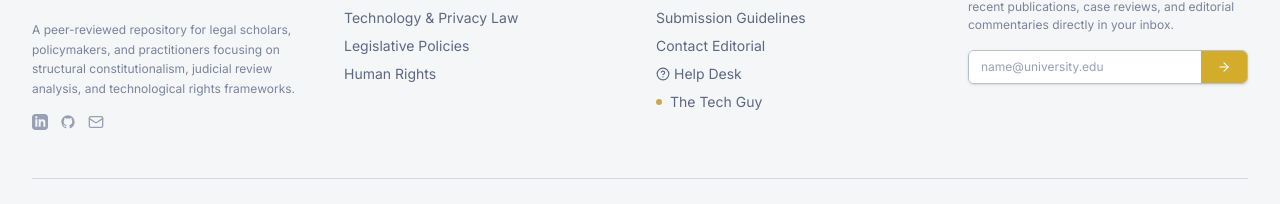
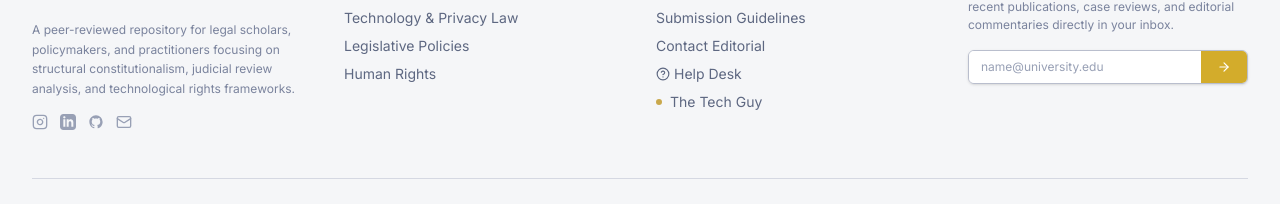
Before and after one commit to Utkarsh-Mani-Tripathi-GIT/legal-observatory, a Next.js app: page / in a window 1280 px wide. Shown: the part 1286-1490 px from the top of the page. Built offline with nearby package versions, Linux system fonts and the light colour scheme; no server answers; the database is empty; a web font is replaced by a local one.

Commit message:
Add Instagram logo and link to footer

```diff
--- a/src/components/Footer.tsx
+++ b/src/components/Footer.tsx
@@ -2,7 +2,7 @@
 
 import React, { useState } from 'react';
 import Link from 'next/link';
-import { Landmark, ArrowRight, Mail, HelpCircle } from 'lucide-react';
+import { Landmark, ArrowRight, Mail, HelpCircle, Instagram } from 'lucide-react';
 
 export default function Footer() {
   const [email, setEmail] = useState('');
@@ -60,6 +60,9 @@ export default function Footer() {
               A peer-reviewed repository for legal scholars, policymakers, and practitioners focusing on structural constitutionalism, judicial review analysis, and technological rights frameworks.
             </p>
             <div className="flex space-x-3 text-slate-400 dark:text-slate-600">
+              <a href="https://www.instagram.com/national.legal.observatory" target="_blank" rel="noopener noreferrer" className="hover:text-indigo-600 dark:hover:text-indigo-400 transition" aria-label="Instagram">
+                <Instagram className="w-4 h-4" />
+              </a>
               <a href="https://linkedin.com/in/bhoomija-khanna-268995368" target="_blank" rel="noopener noreferrer" className="hover:text-indigo-600 dark:hover:text-indigo-400 transition" aria-label="LinkedIn">
                 <svg className="w-4 h-4 fill-current" viewBox="0 0 24 24">
                   <path d="M19 0h-14c-2.761 0-5 2.239-5 5v14c0 2.761 2.239 5 5 5h14c2.762 0 5-2.239 5-5v-14c0-2.761-2.238-5-5-5zm-11 19h-3v-11h3v11zm-1.5-12.268c-.966 0-1.75-.79-1.75-1.764s.784-1.764 1.75-1.764 1.75.79 1.75 1.764-.783 1.764-1.75 1.764zm13.5 12.268h-3v-5.604c0-3.368-4-3.113-4 0v5.604h-3v-11h3v1.765c1.396-2.586 7-2.777 7 2.476v6.759z" />
```
